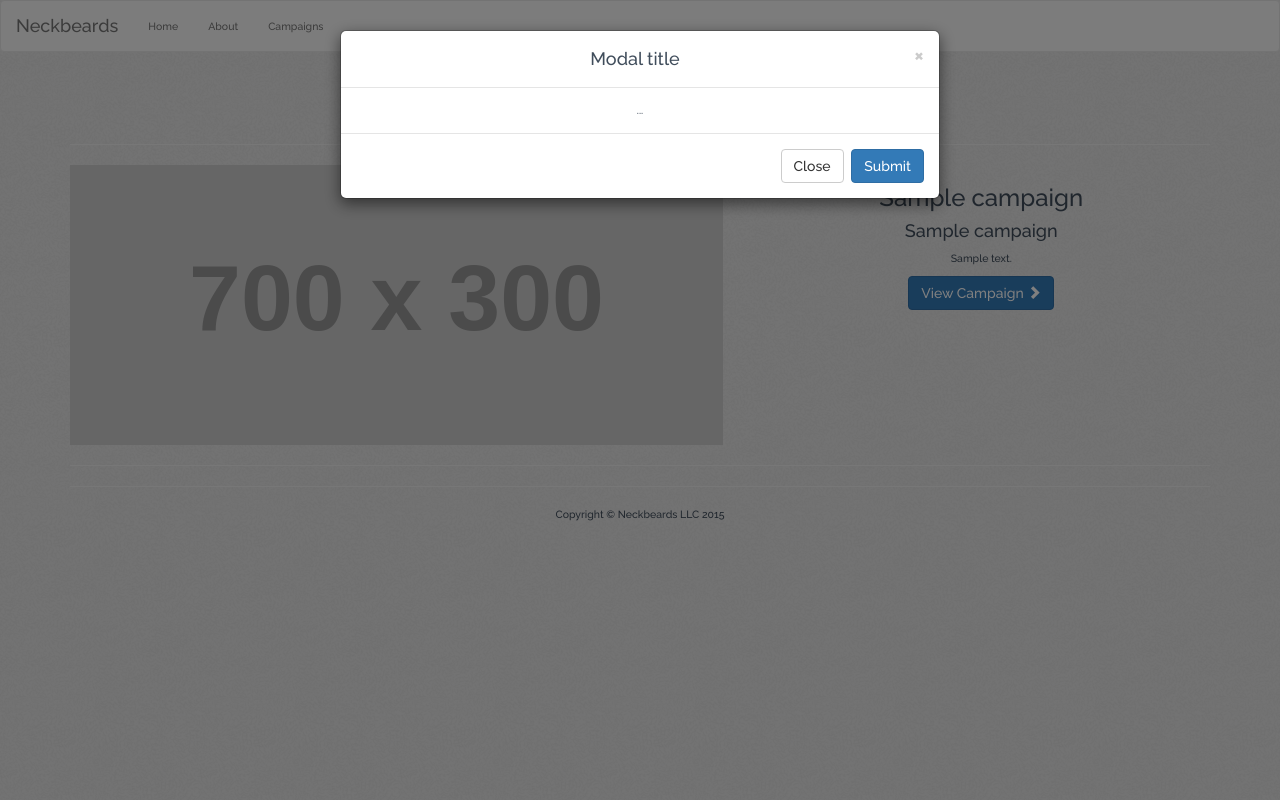
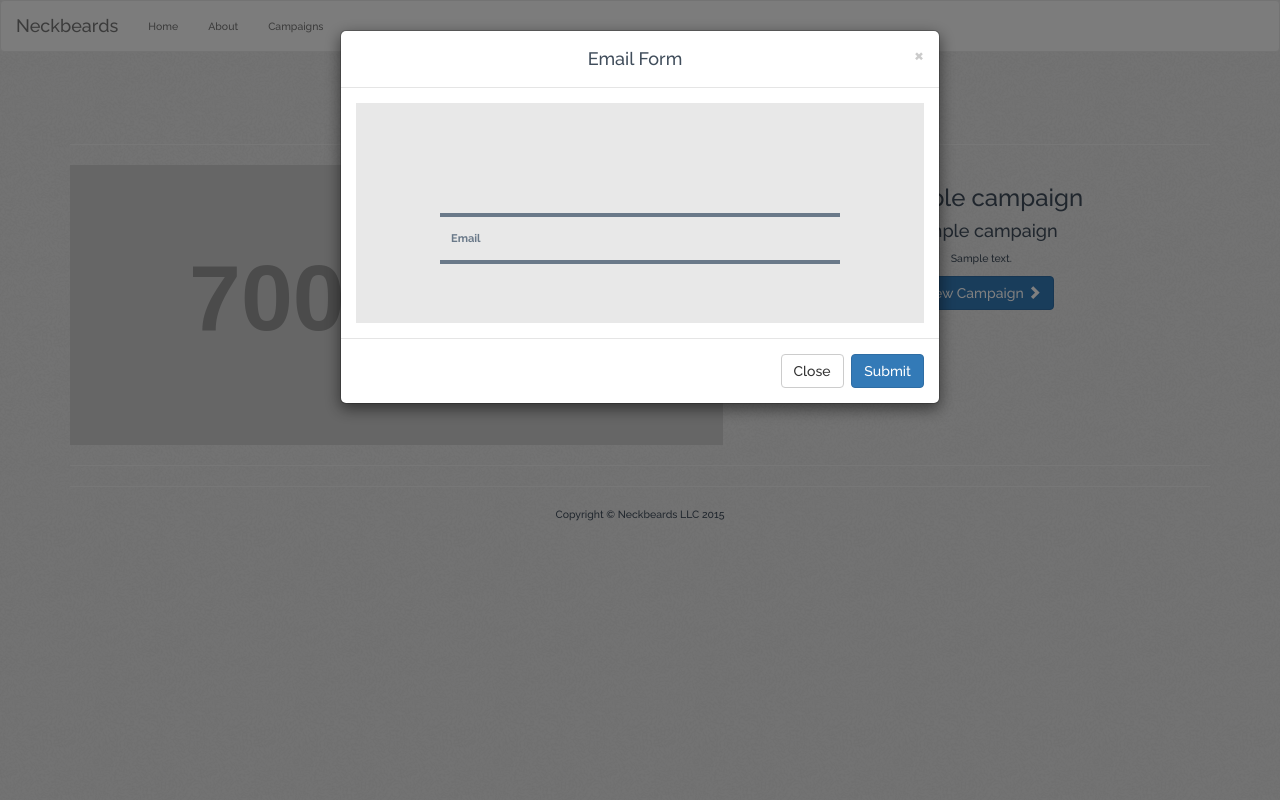
Before and after one commit to DylanGrayson/Agency_Proj3, a Django app: template main/templates/main/campaigns.html in a window 1280 px wide, after a click on "View Campaign". Run offline with Django 3.2, Linux system fonts and the light colour scheme; the template is opened without the code that fills it: most values are stand-ins (such as "Sample title", 1, 10 or a date in 2020); grey boxes labelled with a size stand in for pictures from a placeholder-image service; parts of the project's set-up code (start-up, migrations or seed data) failed here and were passed over; some libraries are stand-ins or nearby versions.

Commit message:
Added example modal to the campaigns page

```diff
--- a/main/templates/main/campaigns.html
+++ b/main/templates/main/campaigns.html
@@ -29,10 +29,17 @@
                     <div class="modal-content">
                       <div class="modal-header">
                         <button type="button" class="close" data-dismiss="modal" aria-label="Close"><span aria-hidden="true">&times;</span></button>
-                        <h4 class="modal-title" id="myModalLabel">Modal title</h4>
+                        <h4 class="modal-title" id="myModalLabel">Email Form</h4>
                       </div>
                       <div class="modal-body">
-                        ...
+                        <section class="content bgcolor-3">
+                            <span class="input input--haruki">
+                                <input class="input__field input__field--haruki" type="text" id="input-1" />
+                                <label class="input__label input__label--haruki" for="input-1">
+                                    <span class="input__label-content input__label-content--haruki">Email</span>
+                                </label>
+                            </span>
+                        </section>
                       </div>
                       <div class="modal-footer">
                         <button type="button" class="btn btn-default" data-dismiss="modal">Close</button>
```
